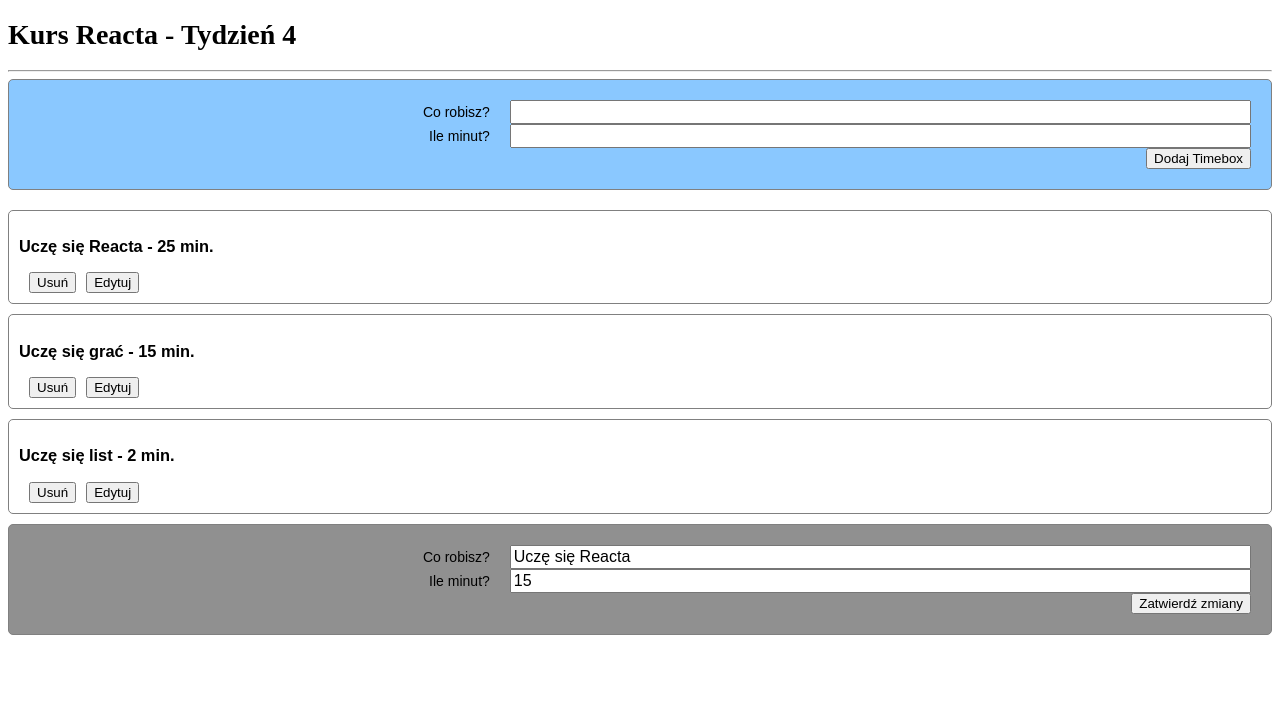
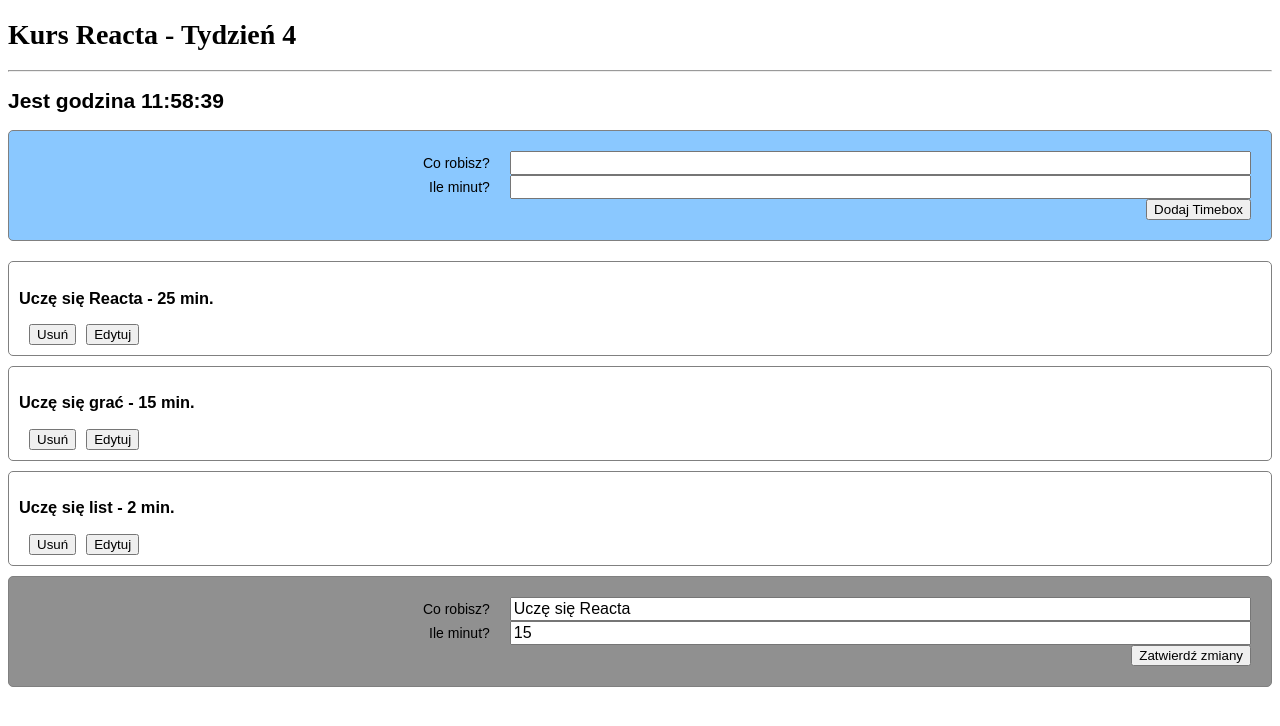
Before and after one commit to mateuszskrok/kursreacta, a React (Create React App) app: page / in a window 1280 px wide. Shown: the top 726 px of the page. Built offline with nearby package versions, Linux system fonts and the light colour scheme.

Commit message:
Add RealTimeClock component

```diff
--- a/src/App.js
+++ b/src/App.js
@@ -1,10 +1,13 @@
 import React from "react";
 import TimeboxList from "./components/TimeboxList";
 import EditableTimebox from "./components/EditableTimebox";
+import RealTimeClock from "./components/RealTimeClock";
+
 
 function App(){
     return (
       <div className="App">
+          <RealTimeClock/>
           <TimeboxList/>
           <EditableTimebox/>
       </div>
--- /dev/null
+++ b/src/components/RealTimeClock.js
@@ -0,0 +1,50 @@
+import React from "react";
+
+function zFill(time,n) {
+    time = time.toString()
+
+    while (time.length < n) {
+        time = "0" + time
+    }
+    return time
+}
+
+class RealTimeClock extends React.Component{
+
+    constructor(props){
+        super(props);
+        this.state = {
+            today: new Date()
+        }
+    }
+    componentDidMount(){
+        this.intervalID = window.setInterval(
+            () => {
+                this.setState(
+                    () => ({ today: new Date()})
+                )
+                //console.log("date updated");
+            },
+            1000
+        )
+    }
+    componentWillUnmount(){
+        window.clearInterval(this.intervalID)
+    }
+    render(){
+
+    var hours = this.state.today.getHours();
+    var minutes = this.state.today.getMinutes();
+    var seconds = this.state.today.getSeconds();
+
+    hours = zFill(hours,2)
+    minutes =zFill(minutes,2)
+    seconds =zFill(seconds,2)
+
+    return <h2 className={"Clock"}>Jest godzina{" "}
+    {hours}:{minutes}:{seconds}
+    </h2>
+    }
+}
+
+export default RealTimeClock;
--- a/src/components/TimeboxList.js
+++ b/src/components/TimeboxList.js
@@ -4,7 +4,6 @@
 
 import Timebox from "./Timebox";
 import TimeboxCreator from "./TimeboxCreator";
-import TimeboxEditor from "./TimeboxEditor";
 
 class TimeboxList extends React.Component{
     state = {
```
